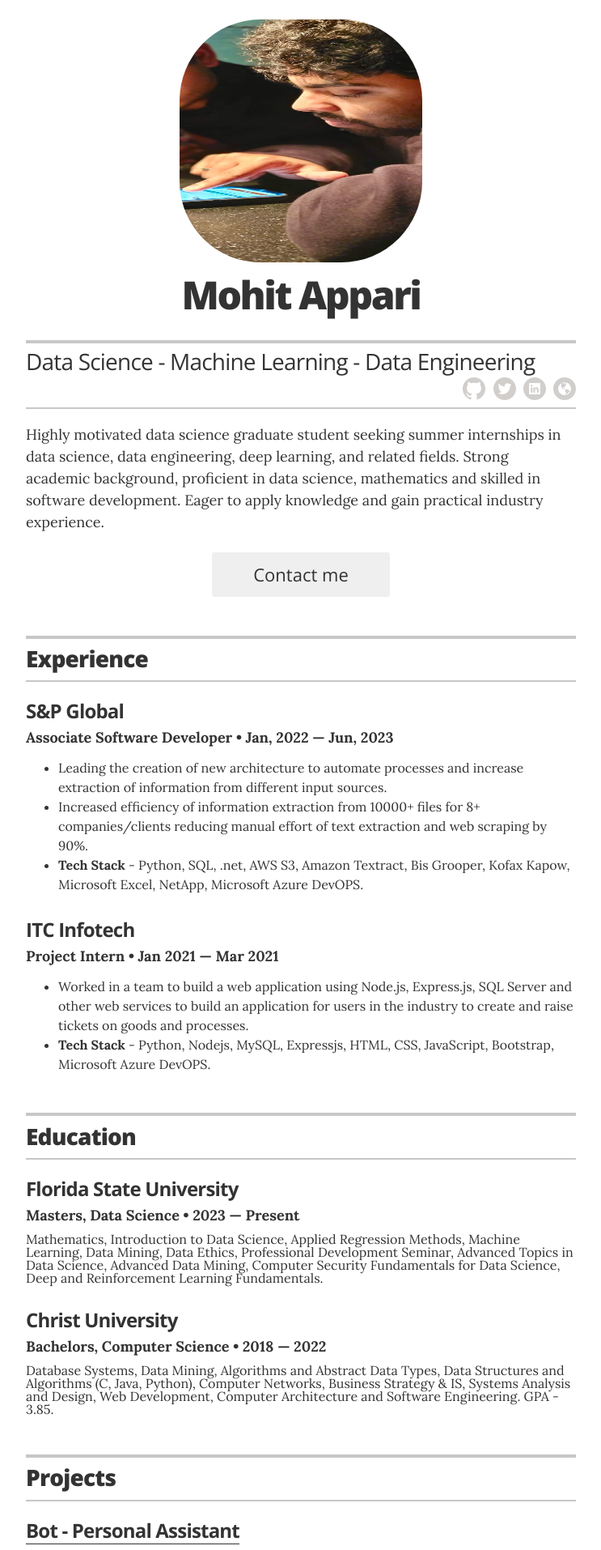
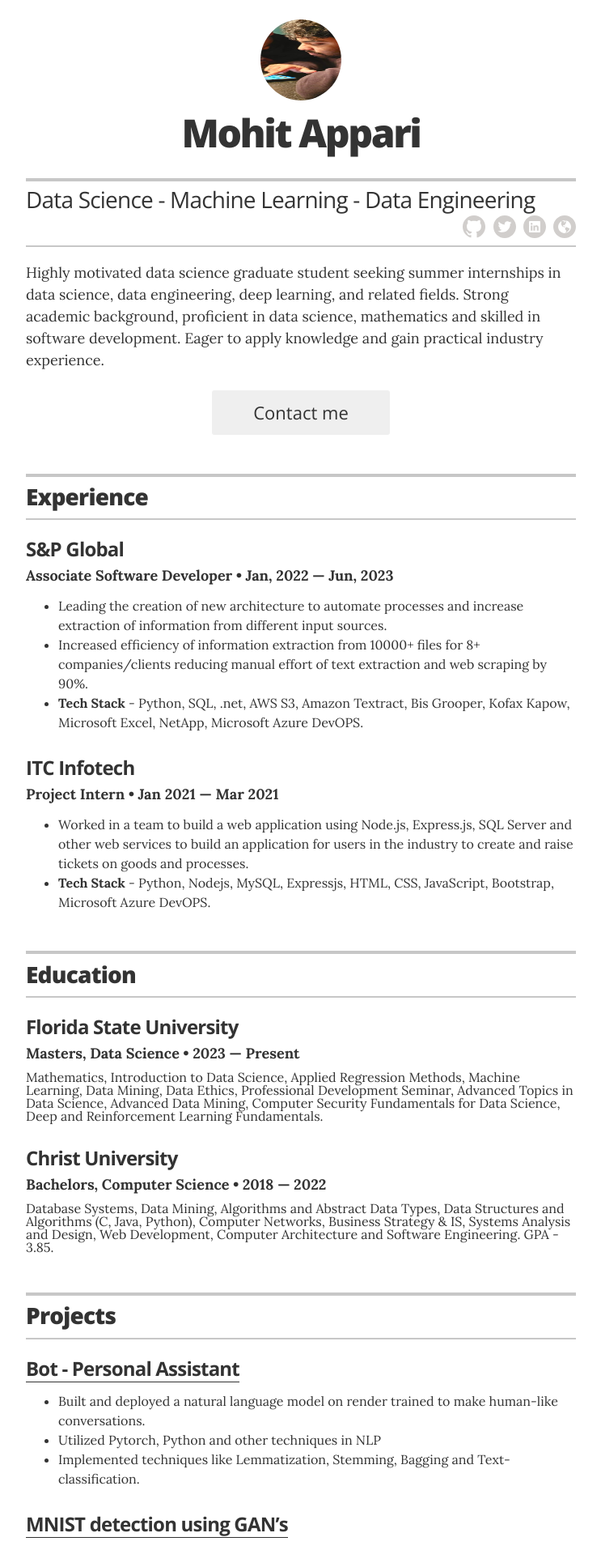
Before and after one commit to moh1tt/resume, a Jekyll site: the page built from index.html, in a window 1280 px wide. Shown: the top 1914 px of the page at 81% size, without its empty margins (268-1011 px from the left). Built offline with Jekyll 4.4.1, drawn with Linux system fonts in a browser that asks for light colours.

Commit message:
change dim

```diff
--- a/_sass/_resume.scss
+++ b/_sass/_resume.scss
@@ -21,8 +21,8 @@
 .page-header { padding: 1.5rem 0;
 
   .avatar {
-    width: 300px;
-    height: 300px;
+    width: 100px;
+    height: 100px;
     max-width: 100%;
     overflow: hidden;
     @include border-radius(100px);
```
